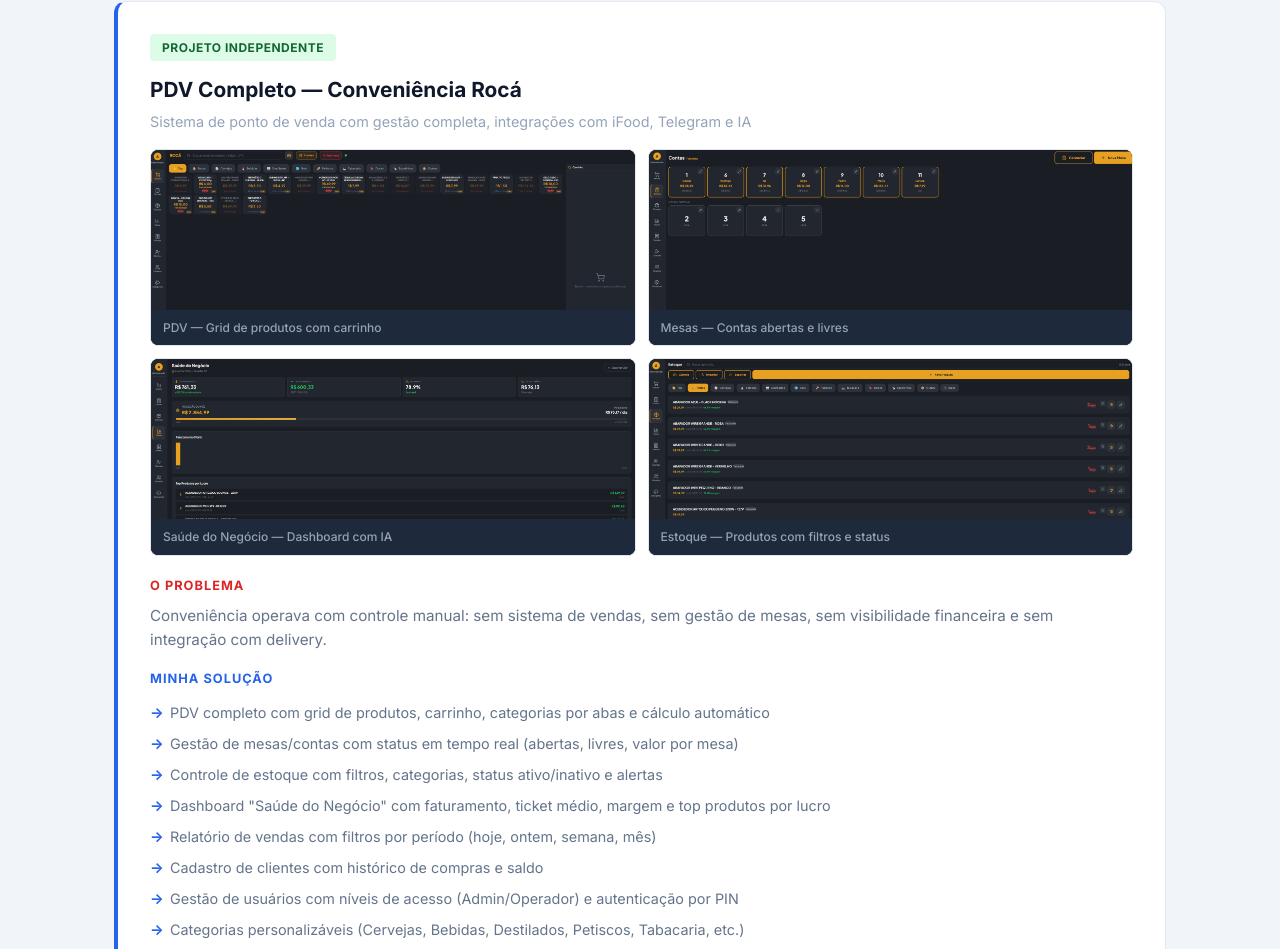
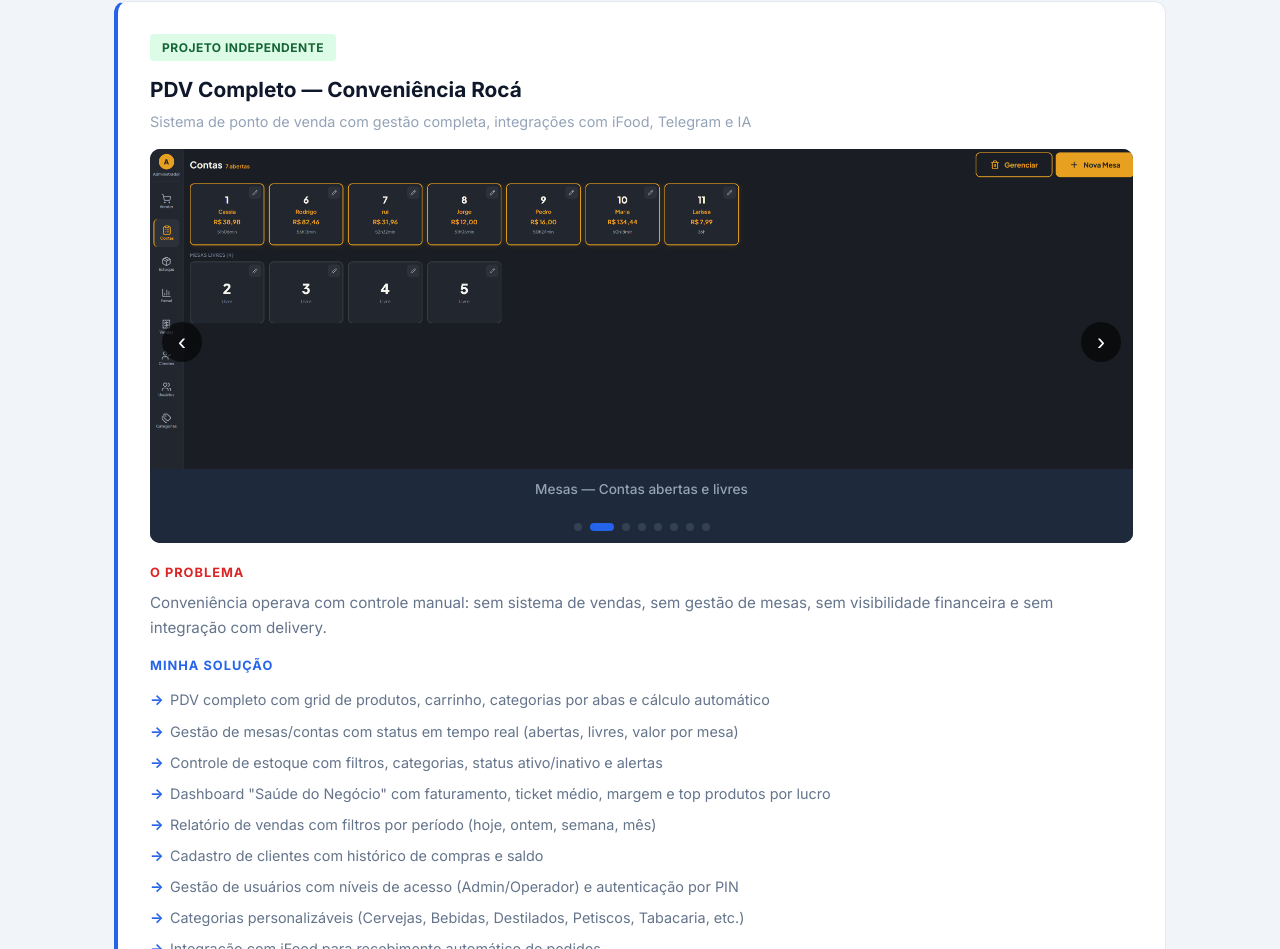
Before and after one commit to sergiopile/sergiopile.github.io, a plain HTML site: page index.html in a window 1280 px wide. Shown: the part 3395-4344 px from the top of the page. Drawn offline with Linux system fonts and the light colour scheme.

Commit message:
Trocar grid de screenshots por carrossel com autoplay e swipe

```diff
--- a/index.html
+++ b/index.html
@@ -214,25 +214,44 @@
                     <div class="case-badge badge-project">Projeto Independente</div>
                     <h3>PDV Completo — Conveniência Rocá</h3>
                     <p class="case-company">Sistema de ponto de venda com gestão completa, integrações com iFood, Telegram e IA</p>
-                    <div class="case-screenshots">
-                        <div class="screenshot-grid">
-                            <div class="screenshot-item">
+                    <div class="carousel" data-carousel>
+                        <div class="carousel-track" data-carousel-track>
+                            <div class="carousel-slide active">
                                 <img src="img/image1.png" alt="Tela de vendas do PDV" loading="lazy">
                                 <span>PDV — Grid de produtos com carrinho</span>
                             </div>
-                            <div class="screenshot-item">
+                            <div class="carousel-slide">
                                 <img src="img/image2.png" alt="Gestão de mesas e contas" loading="lazy">
                                 <span>Mesas — Contas abertas e livres</span>
                             </div>
-                            <div class="screenshot-item">
+                            <div class="carousel-slide">
                                 <img src="img/image4.png" alt="Dashboard saúde do negócio" loading="lazy">
                                 <span>Saúde do Negócio — Dashboard com IA</span>
                             </div>
-                            <div class="screenshot-item">
+                            <div class="carousel-slide">
                                 <img src="img/image3.png" alt="Gestão de estoque" loading="lazy">
                                 <span>Estoque — Produtos com filtros e status</span>
                             </div>
+                            <div class="carousel-slide">
+                                <img src="img/image5.png" alt="Relatório de vendas" loading="lazy">
+                                <span>Vendas — Relatório com filtros por período</span>
+                            </div>
+                            <div class="carousel-slide">
+                                <img src="img/image6.png" alt="Cadastro de clientes" loading="lazy">
+                                <span>Clientes — Cadastro com saldo e histórico</span>
+                            </div>
+                            <div class="carousel-slide">
+                                <img src="img/image7.png" alt="Gestão de usuários" loading="lazy">
+                                <span>Usuários — Admin e Operador com PIN</span>
+                            </div>
+                            <div class="carousel-slide">
+                                <img src="img/image8.png" alt="Categorias de produtos" loading="lazy">
+                                <span>Categorias — Cervejas, Bebidas, Petiscos...</span>
+                            </div>
                         </div>
+                        <button class="carousel-btn carousel-prev" data-carousel-prev aria-label="Anterior">&#8249;</button>
+                        <button class="carousel-btn carousel-next" data-carousel-next aria-label="Próximo">&#8250;</button>
+                        <div class="carousel-dots" data-carousel-dots></div>
                     </div>
                     <div class="case-problem">
                         <h4>O Problema</h4>
--- a/script.js
+++ b/script.js
@@ -45,3 +45,49 @@ document.querySelectorAll('.case-card, .stack-category, .cert-card, .timeline-it
     el.style.transition = 'opacity 0.5s ease, transform 0.5s ease';
     observer.observe(el);
 });
+
+// Carousel
+document.querySelectorAll('[data-carousel]').forEach(carousel => {
+    const slides = carousel.querySelectorAll('.carousel-slide');
+    const dotsContainer = carousel.querySelector('[data-carousel-dots]');
+    const prevBtn = carousel.querySelector('[data-carousel-prev]');
+    const nextBtn = carousel.querySelector('[data-carousel-next]');
+    let current = 0;
+    let autoPlay;
+
+    // Create dots
+    slides.forEach((_, i) => {
+        const dot = document.createElement('button');
+        dot.className = 'carousel-dot' + (i === 0 ? ' active' : '');
+        dot.setAttribute('aria-label', 'Slide ' + (i + 1));
+        dot.addEventListener('click', () => goTo(i));
+        dotsContainer.appendChild(dot);
+    });
+
+    function goTo(index) {
+        slides[current].classList.remove('active');
+        dotsContainer.children[current].classList.remove('active');
+        current = (index + slides.length) % slides.length;
+        slides[current].classList.add('active');
+        dotsContainer.children[current].classList.add('active');
+        resetAutoPlay();
+    }
+
+    function resetAutoPlay() {
+        clearInterval(autoPlay);
+        autoPlay = setInterval(() => goTo(current + 1), 4000);
+    }
+
+    prevBtn.addEventListener('click', () => goTo(current - 1));
+    nextBtn.addEventListener('click', () => goTo(current + 1));
+
+    // Touch/swipe support
+    let touchStartX = 0;
+    carousel.addEventListener('touchstart', e => { touchStartX = e.touches[0].clientX; });
+    carousel.addEventListener('touchend', e => {
+        const diff = touchStartX - e.changedTouches[0].clientX;
+        if (Math.abs(diff) > 50) goTo(current + (diff > 0 ? 1 : -1));
+    });
+
+    resetAutoPlay();
+});
--- a/style.css
+++ b/style.css
@@ -398,49 +398,108 @@ img { max-width: 100%; }
     font-weight: 500;
 }
 
-/* === Screenshots === */
-.case-screenshots {
+/* === Carousel === */
+.carousel {
+    position: relative;
     margin: 16px 0 20px;
-}
-
-.screenshot-grid {
-    display: grid;
-    grid-template-columns: repeat(2, 1fr);
-    gap: 12px;
-}
-
-.screenshot-item {
-    border-radius: 8px;
+    border-radius: 10px;
     overflow: hidden;
-    border: 1px solid var(--gray-5);
     background: var(--dark);
 }
 
-.screenshot-item img {
+.carousel-track {
+    position: relative;
     width: 100%;
-    height: 160px;
+}
+
+.carousel-slide {
+    display: none;
+    width: 100%;
+    animation: carouselFade 0.4s ease;
+}
+
+.carousel-slide.active {
+    display: block;
+}
+
+@keyframes carouselFade {
+    from { opacity: 0; }
+    to { opacity: 1; }
+}
+
+.carousel-slide img {
+    width: 100%;
+    height: 320px;
     object-fit: cover;
     object-position: top left;
     display: block;
-    transition: transform 0.3s;
 }
 
-.screenshot-item:hover img {
-    transform: scale(1.05);
-}
-
-.screenshot-item span {
+.carousel-slide span {
     display: block;
-    padding: 8px 12px;
-    font-size: 0.75rem;
+    padding: 10px 16px;
+    font-size: 0.85rem;
     color: var(--gray-3);
     background: var(--dark-2);
     font-weight: 500;
+    text-align: center;
+}
+
+.carousel-btn {
+    position: absolute;
+    top: 50%;
+    transform: translateY(-60%);
+    background: rgba(0, 0, 0, 0.6);
+    color: var(--white);
+    border: none;
+    width: 40px;
+    height: 40px;
+    border-radius: 50%;
+    font-size: 1.5rem;
+    cursor: pointer;
+    display: flex;
+    align-items: center;
+    justify-content: center;
+    transition: background 0.2s;
+    z-index: 2;
+    line-height: 1;
+}
+
+.carousel-btn:hover {
+    background: rgba(37, 99, 235, 0.8);
+}
+
+.carousel-prev { left: 12px; }
+.carousel-next { right: 12px; }
+
+.carousel-dots {
+    display: flex;
+    justify-content: center;
+    gap: 8px;
+    padding: 12px 0;
+    background: var(--dark-2);
+}
+
+.carousel-dot {
+    width: 8px;
+    height: 8px;
+    border-radius: 50%;
+    background: var(--gray-1);
+    border: none;
+    cursor: pointer;
+    padding: 0;
+    transition: all 0.2s;
+}
+
+.carousel-dot.active {
+    background: var(--primary);
+    width: 24px;
+    border-radius: 4px;
 }
 
 @media (max-width: 768px) {
-    .screenshot-grid {
-        grid-template-columns: 1fr;
+    .carousel-slide img {
+        height: 200px;
     }
 }
 
```
